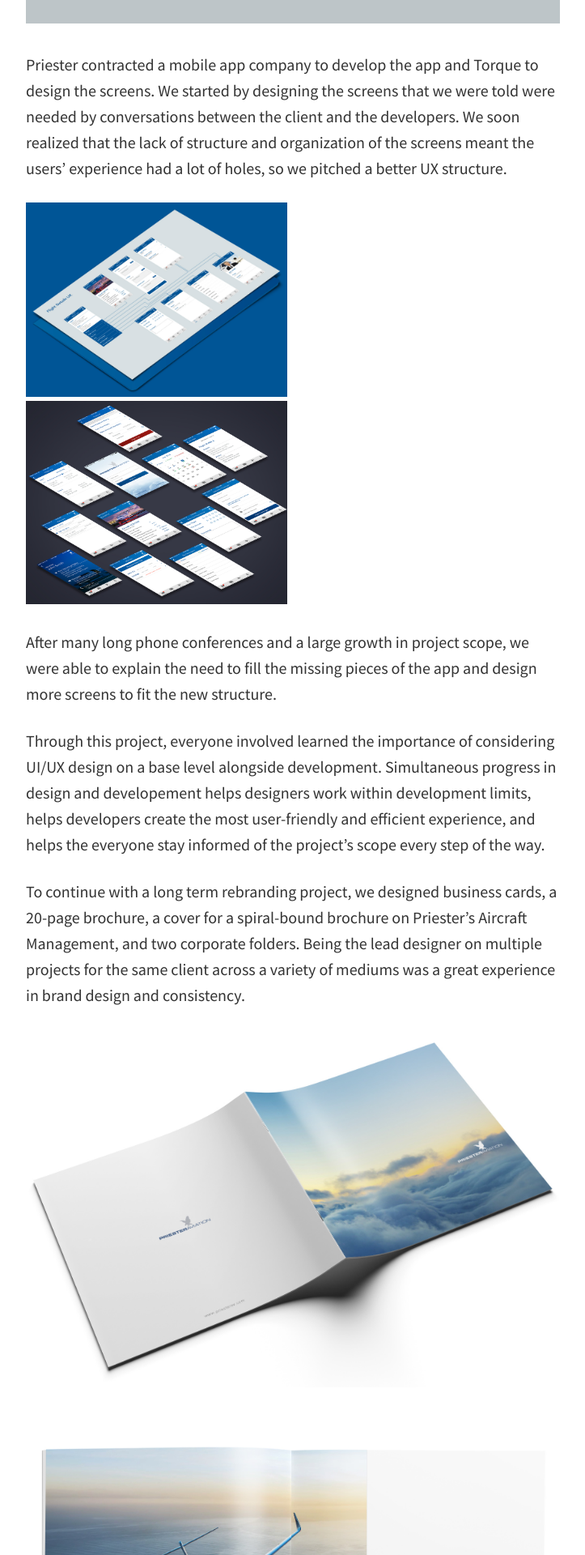
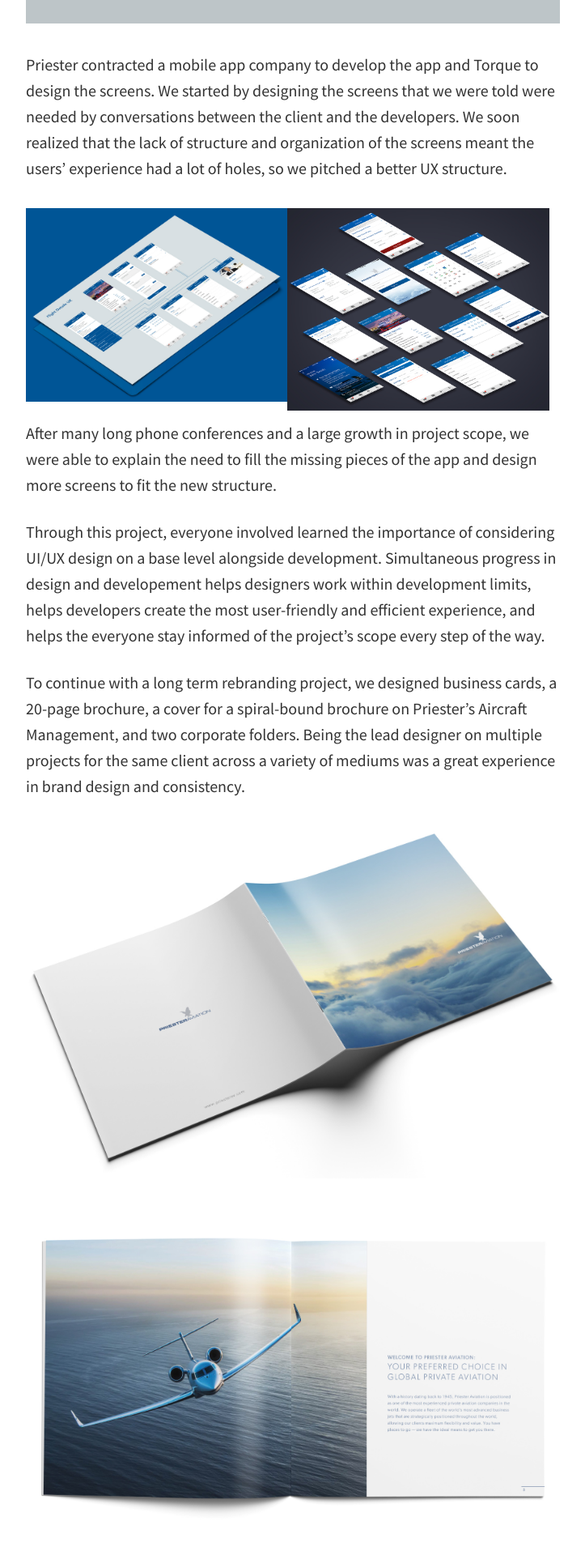
Before and after one commit to lenamasek/lenamasek.github.io, a Jekyll site: the page built from _posts/2014-01-28-priester-aviation.markdown, in a window 1280 px wide. Shown: the part 1847-3767 px from the top of the page at 81% size, without its empty margins (278-1001 px from the left). Built offline with Jekyll 4.4.1, drawn with Linux system fonts in a browser that asks for light colours.

Commit message:
adding col

```diff
--- a/_posts/2014-01-28-priester-aviation.markdown
+++ b/_posts/2014-01-28-priester-aviation.markdown
@@ -12,7 +12,7 @@
 
 Priester contracted a mobile app company to develop the app and Torque to design the screens. We started by designing the screens that we were told were needed by conversations between the client and the developers. We soon realized that the lack of structure and organization of the screens meant the users' experience had a lot of holes, so we pitched a better UX structure.
 
-<section><div class="span_3_of_6"><img src="{{ site.baseurl }}/assets/img/pa-5-screens.jpg"></div><div class="span_3_of_6 last"><img src="{{ site.baseurl }}/assets/img/pa-4.jpg"></div></section>
+<section><div class="col span_3_of_6"><img src="{{ site.baseurl }}/assets/img/pa-5-screens.jpg"></div><div class="col span_3_of_6 last"><img src="{{ site.baseurl }}/assets/img/pa-4.jpg"></div></section>
 
 After many long phone conferences and a large growth in project scope, we were able to explain the need to fill the missing pieces of the app and design more screens to fit the new structure.
 
```
